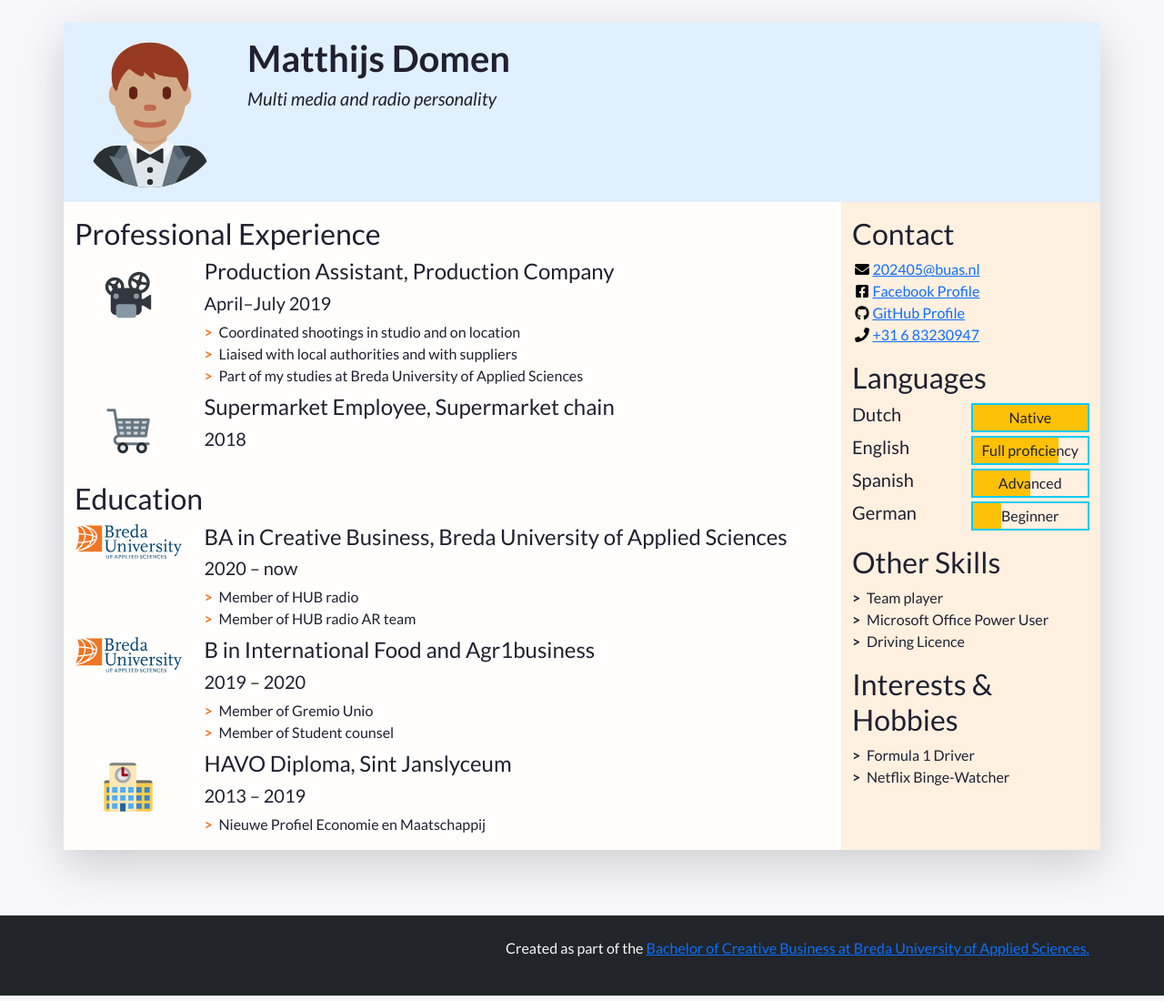
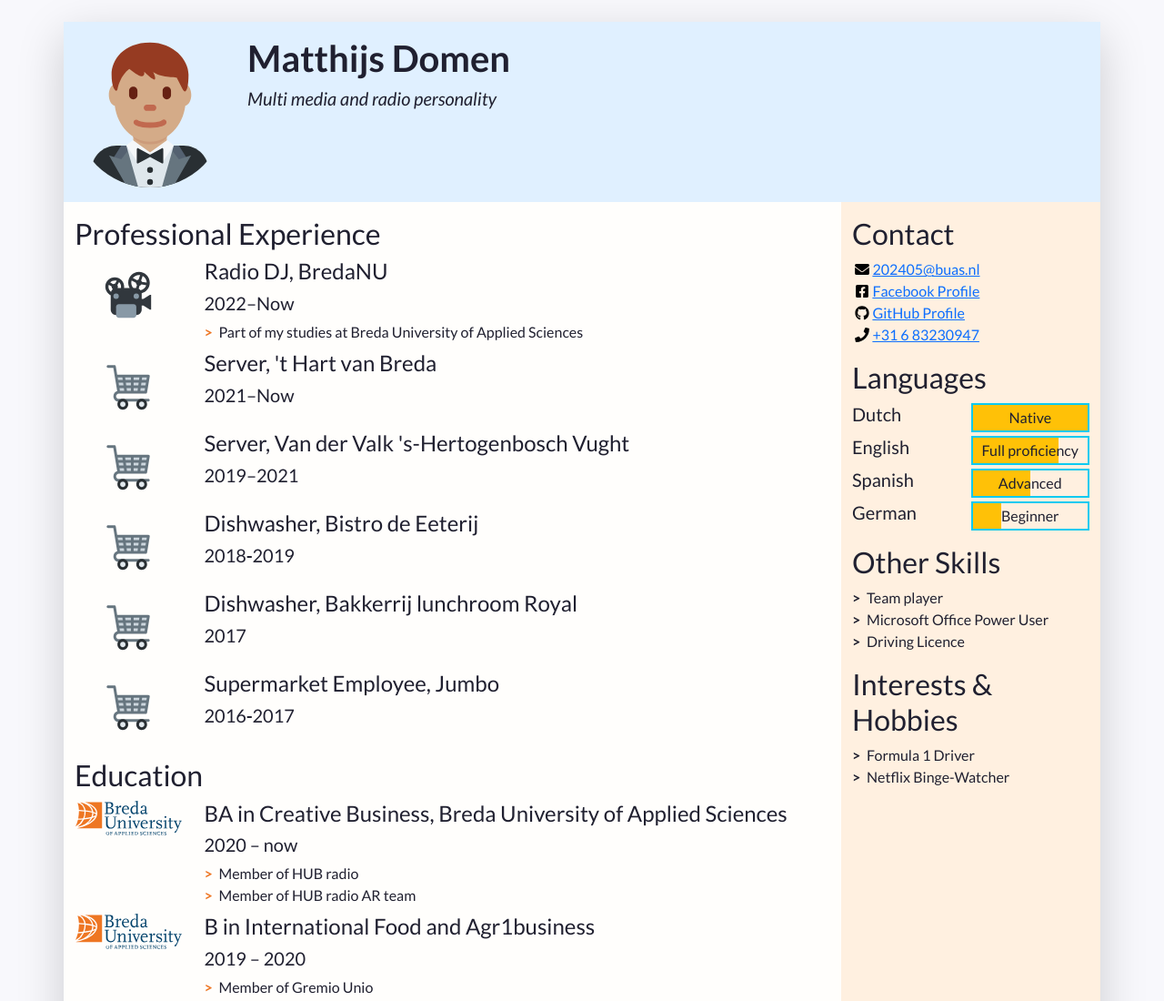
Before and after one commit to MatthijsDomen/MyCV, a plain HTML site: page index.html in a window 1280 px wide. Shown: the top 1100 px of the page at 91% size. Drawn offline with nearby package versions, Linux system fonts and the light colour scheme.

Commit message:
change 5
work is updated

```diff
--- a/index.html
+++ b/index.html
@@ -89,12 +89,10 @@
                   <img class="biography-logo mw-100 d-block mx-auto" src="images/employers/projector.svg" alt="Company logo" width="80">
                 </div>
                 <div class="biography-contents col-9 col-sm-10 col-md-9 col-lg-10">
-                  <h4>Production Assistant, Production Company</h4>
-                  <h5>April&ndash;July 2019</h5>
+                  <h4>Radio DJ, BredaNU</h4>
+                  <h5>2022&ndash;Now</h5>
                   <!-- Use the list below to talk about your achievements -->
                   <ul class="biography-details list-unstyled">
-                    <li>Coordinated shootings in studio and on location</li>
-                    <li>Liaised with local authorities and with suppliers</li>
                     <li>Part of my studies at Breda University of Applied Sciences</li>
                   </ul>
                 </div>
@@ -107,8 +105,59 @@
                   <img class="biography-logo mw-100 d-block mx-auto" src="images/employers/trolley.svg" alt="Company logo" width="80">
                 </div>
                 <div class="biography-contents col-9 col-sm-10 col-md-9 col-lg-10">
-                  <h4>Supermarket Employee, Supermarket chain</h4>
-                  <h5>2018</h5>
+                  <h4>Server, 't Hart van Breda</h4>
+                  <h5>2021&ndash;Now</h5>
+                  <!-- This entry doesn't have a list of achievements, but you can copy-paste the one from above -->
+                </div>
+              </li>
+
+				<!-- 3nd item in professional experience -->
+              <li class="biography-item row mb-2">
+                <div class="logo-container col-3 col-sm-2 col-md-3 col-lg-2">
+                <!-- We're using a grid inside a grid so we can align logos and text -->
+                  <img class="biography-logo mw-100 d-block mx-auto" src="images/employers/trolley.svg" alt="Company logo" width="80">
+                </div>
+                <div class="biography-contents col-9 col-sm-10 col-md-9 col-lg-10">
+                  <h4>Server, Van der Valk 's-Hertogenbosch Vught</h4>
+                  <h5>2019&ndash;2021</h5>
+                  <!-- This entry doesn't have a list of achievements, but you can copy-paste the one from above -->
+                </div>
+              </li>
+
+				<!-- 4th item in professional experience -->
+              <li class="biography-item row mb-2">
+                <div class="logo-container col-3 col-sm-2 col-md-3 col-lg-2">
+                <!-- We're using a grid inside a grid so we can align logos and text -->
+                  <img class="biography-logo mw-100 d-block mx-auto" src="images/employers/trolley.svg" alt="Company logo" width="80">
+                </div>
+                <div class="biography-contents col-9 col-sm-10 col-md-9 col-lg-10">
+                  <h4>Dishwasher, Bistro de Eeterij</h4>
+                  <h5>2018&dash;2019</h5>
+                  <!-- This entry doesn't have a list of achievements, but you can copy-paste the one from above -->
+                </div>
+              </li>
+
+				<!-- 5th item in professional experience -->
+              <li class="biography-item row mb-2">
+                <div class="logo-container col-3 col-sm-2 col-md-3 col-lg-2">
+                <!-- We're using a grid inside a grid so we can align logos and text -->
+                  <img class="biography-logo mw-100 d-block mx-auto" src="images/employers/trolley.svg" alt="Company logo" width="80">
+                </div>
+                <div class="biography-contents col-9 col-sm-10 col-md-9 col-lg-10">
+                  <h4>Dishwasher, Bakkerrij lunchroom Royal </h4>
+                  <h5>2017</h5>
+                  <!-- This entry doesn't have a list of achievements, but you can copy-paste the one from above -->
+                </div>
+              </li>
+ 				<!-- 6th item in professional experience -->
+              <li class="biography-item row mb-2">
+                <div class="logo-container col-3 col-sm-2 col-md-3 col-lg-2">
+                <!-- We're using a grid inside a grid so we can align logos and text -->
+                  <img class="biography-logo mw-100 d-block mx-auto" src="images/employers/trolley.svg" alt="Company logo" width="80">
+                </div>
+                <div class="biography-contents col-9 col-sm-10 col-md-9 col-lg-10">
+                  <h4>Supermarket Employee, Jumbo</h4>
+                  <h5>2016&dash;2017</h5>
                   <!-- This entry doesn't have a list of achievements, but you can copy-paste the one from above -->
                 </div>
               </li>
```
